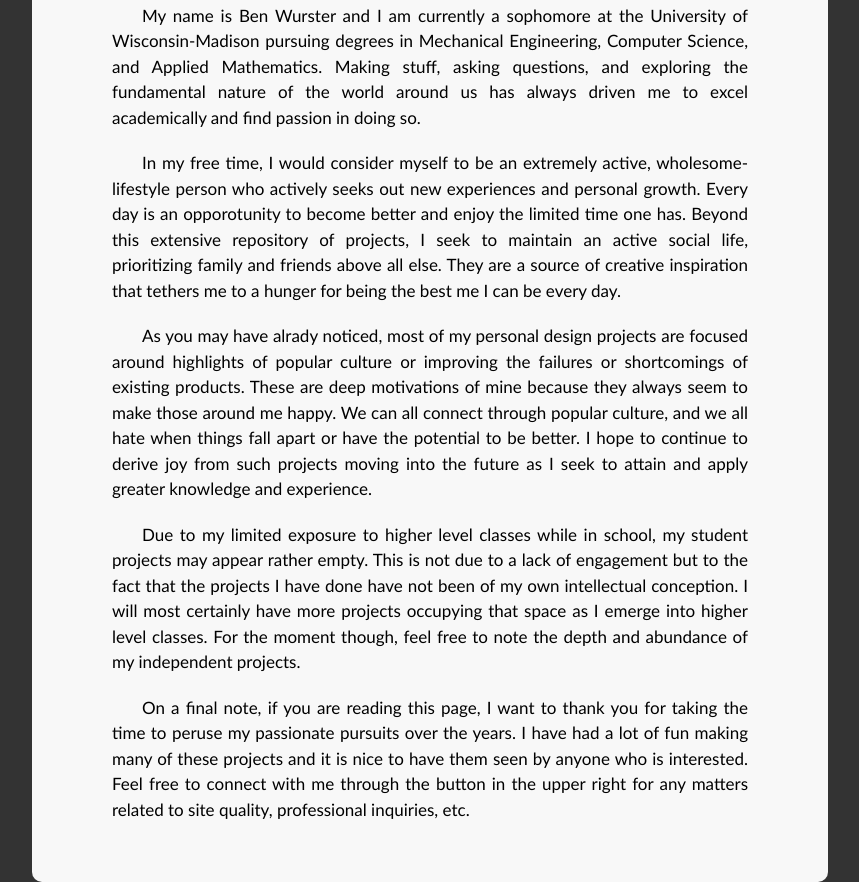
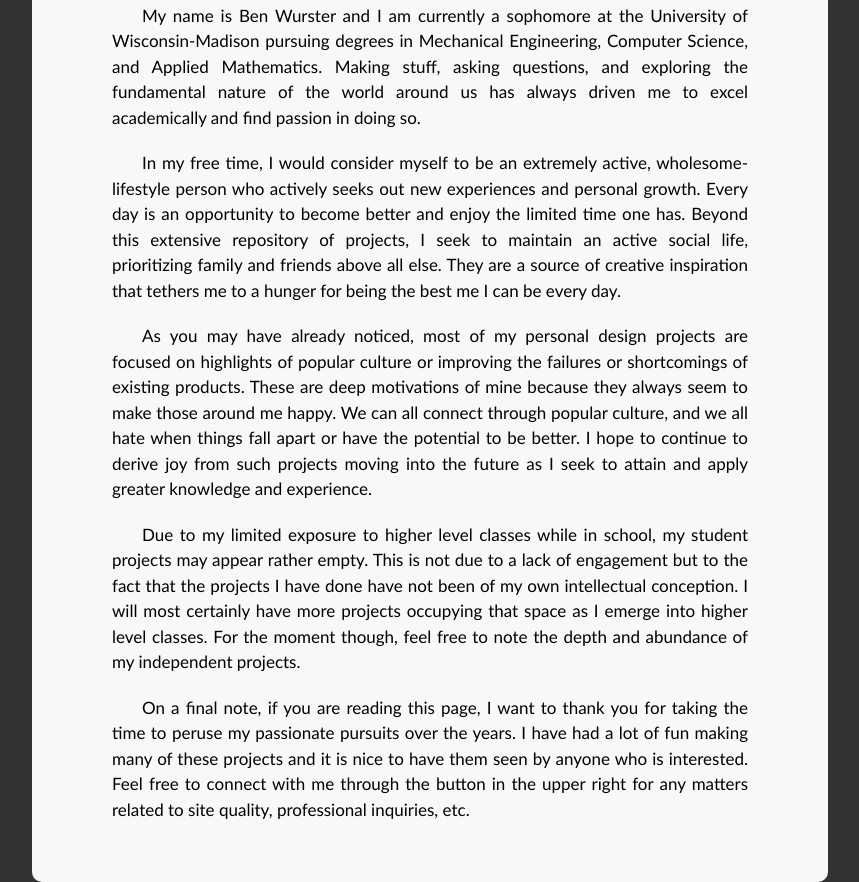
Before and after one commit to BWurster/Projects-Website, a plain HTML site: page Ben Wurster Projects Repository/about.html in a window 1280 px wide. Shown: the part 810-1692 px from the top of the page, without its empty margins (210-1069 px from the left). Drawn offline with Linux system fonts and the light colour scheme.

Commit message:
spelling

```diff
--- a/Ben Wurster Projects Repository/about.html
+++ b/Ben Wurster Projects Repository/about.html
@@ -45,13 +45,13 @@
         </p>
         <p>
           In my free time, I would consider myself to be an extremely active, wholesome-lifestyle person who actively
-          seeks out new experiences and personal growth. Every day is an opporotunity to become better and enjoy the
+          seeks out new experiences and personal growth. Every day is an opportunity to become better and enjoy the
           limited time one has. Beyond this extensive repository of projects, I seek to maintain an active social life,
           prioritizing family and friends above all else. They are a source of creative inspiration that tethers me to a
           hunger for being the best me I can be every day.
         </p>
         <p>
-          As you may have alrady noticed, most of my personal design projects are focused around highlights of popular
+          As you may have already noticed, most of my personal design projects are focused on highlights of popular
           culture or improving the failures or shortcomings of existing products. These are deep motivations of mine
           because they always seem to make those around me happy. We can all connect through popular culture, and we all
           hate when things fall apart or have the potential to be better. I hope to continue to derive joy from such
```
